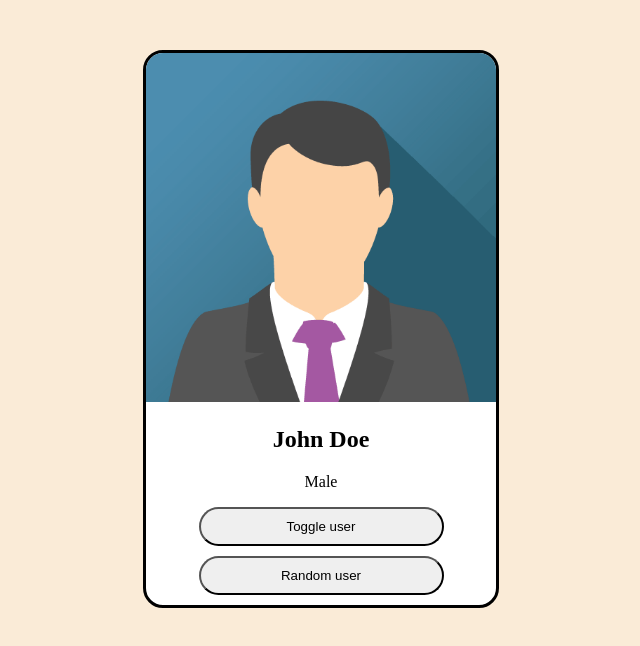
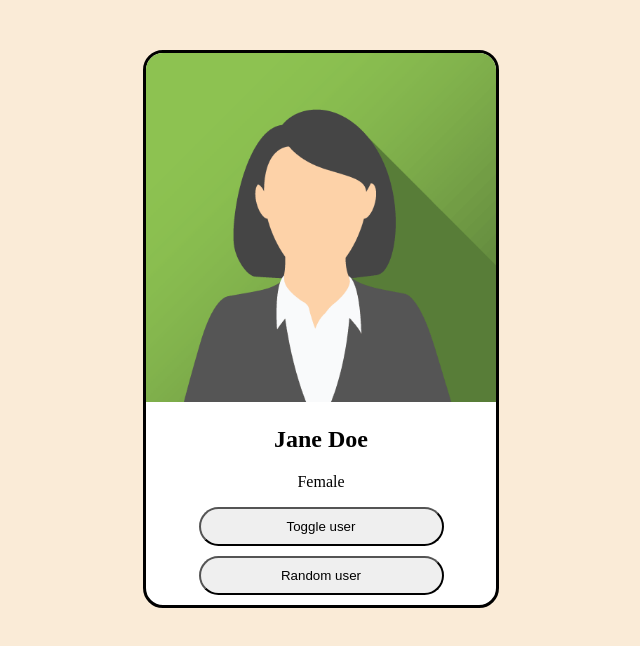
Before and after one commit to Ananya-0711/web-project, a website: page frontend/index.html in a window 1280 px wide. Both pictures are taken after a click on the button "Toggle user". Shown: the whole page, without its empty margins (319-959 px from the left). Drawn offline with Linux system fonts and the light colour scheme.

Commit message:
update JavaScript

```diff
--- a/frontend/index.html
+++ b/frontend/index.html
@@ -8,10 +8,10 @@
 </head>
 <body>
     <div class="card">
-        <img src="john.png" alt="">
-        <h2> John Doe </h2>
-        <p> Male </p>
-        <button> Toggle user </button>
+        <img id="card-image" src="john.png" alt="">
+        <h2 id="card-name"> John Doe </h2>
+        <p id="card-gender"> Male </p>
+        <button onclick="toggle()"> Toggle user </button>
         <button> Random user </button>
     </div>
     <script src="index.js"></script>
--- a/frontend/index.js
+++ b/frontend/index.js
@@ -1 +1,27 @@
 alert("Hello From Java Script")
+// alert("hello from js")
+const users = [
+ {
+   "name" : "Jonn Doe",
+   "gender" : "Male",
+   "image" : "john.png"
+ },
+   {
+   "name" : "Jane Doe",
+   "gender" : "Female",
+   "image" : "jane.png"
+ }
+]
+
+var curIndex = 0;
+
+function toggle(){
+ if(curIndex == 0)
+   curIndex = 1;
+ else
+   curIndex = 0;
+
+ document.getElementById("card-image").src = users[curIndex].image
+ document.getElementById("card-name").innerText = users[curIndex].name
+ document.getElementById("card-gender").innerText = users[curIndex].gender
+}
```
